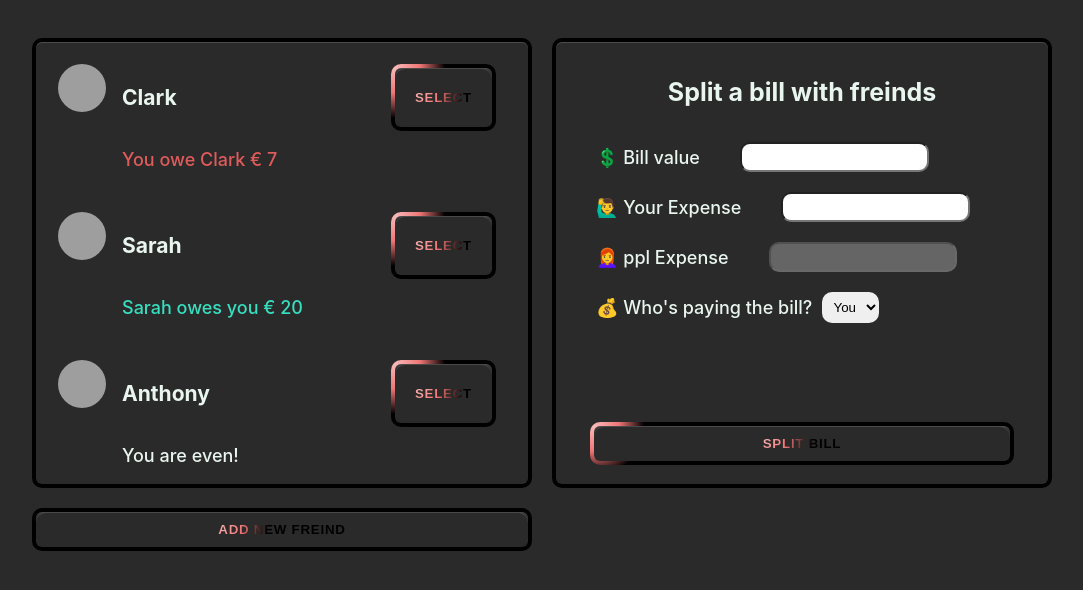
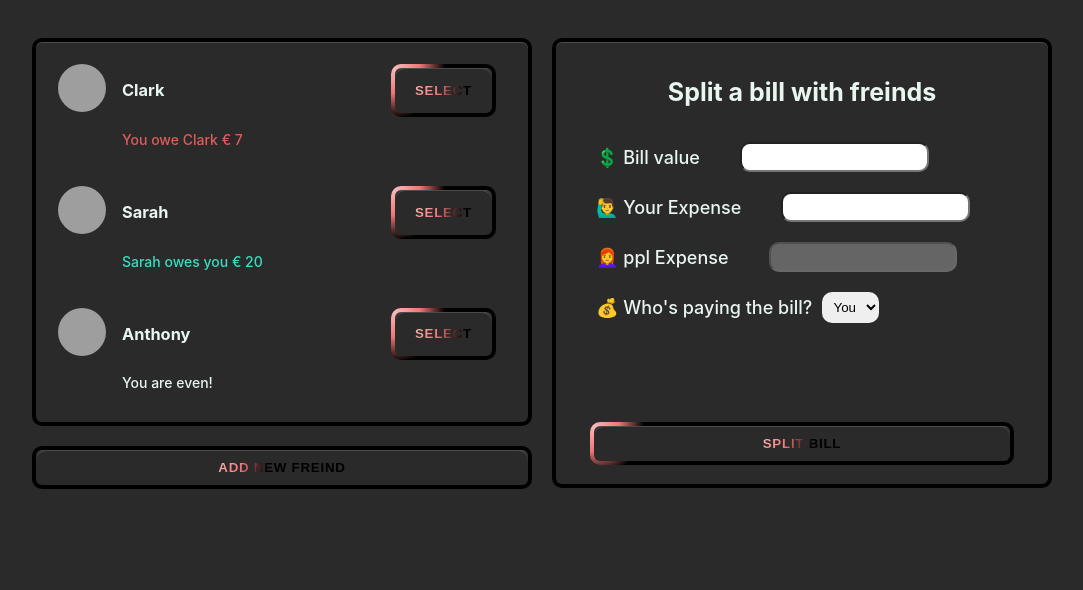
Before and after one commit to LeilanNaeimi/DivvyUp, a React (Vite) app: page / in a window 1280 px wide. Shown: the top 590 px of the page, without its empty margins (98-1181 px from the left). Built offline with nearby package versions, Linux system fonts and the light colour scheme; grey boxes are pictures that could not be loaded.

Commit message:
fix add freinds

```diff
--- a/src/index.css
+++ b/src/index.css
@@ -106,7 +106,11 @@ body {
   transition: background-size 0.24s;
 }
 
-.FreindsList,
+.FreindsList {
+  height: 388px;
+  font-size: 1.4rem;
+}
+
 .split {
   height: 450px;
 }
```
